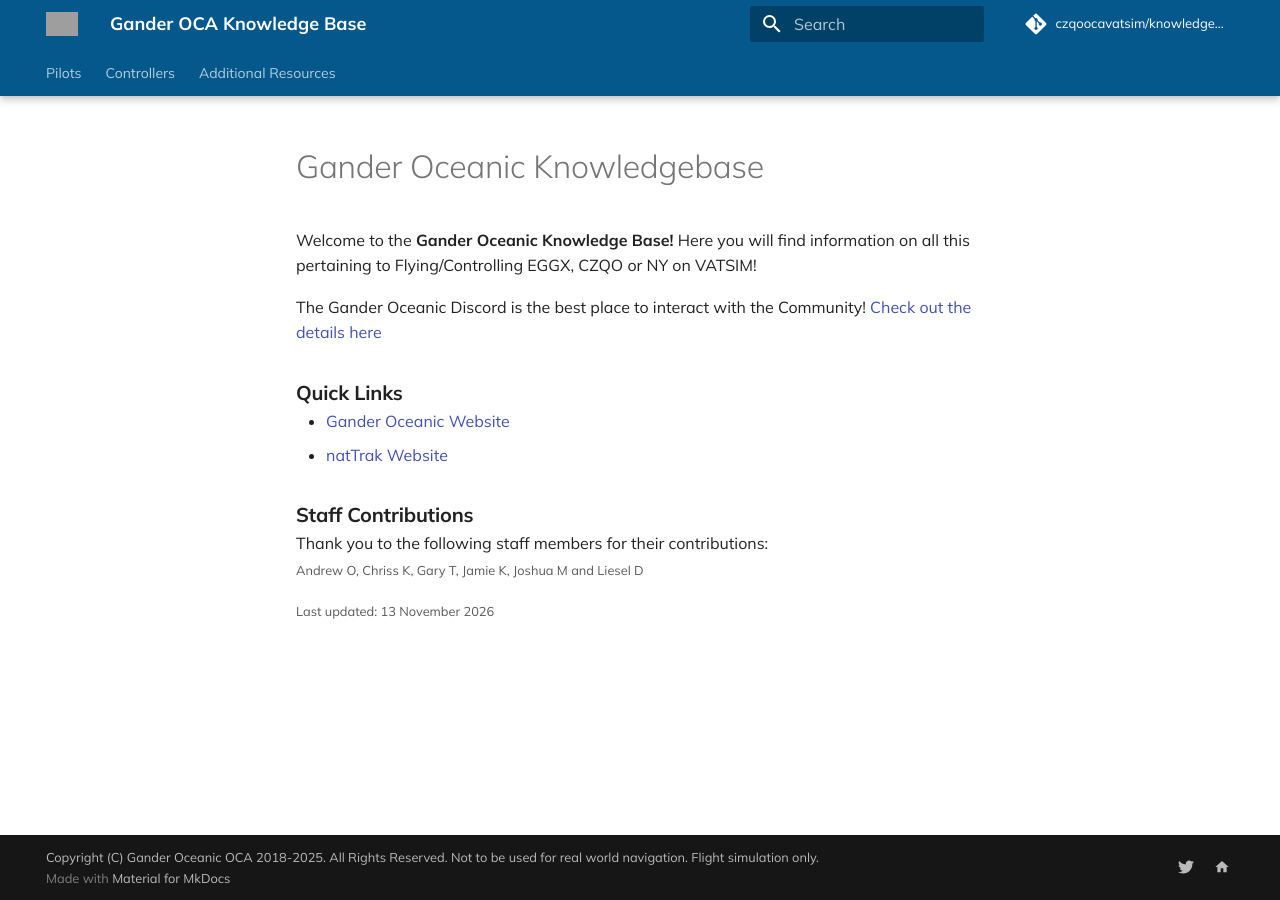
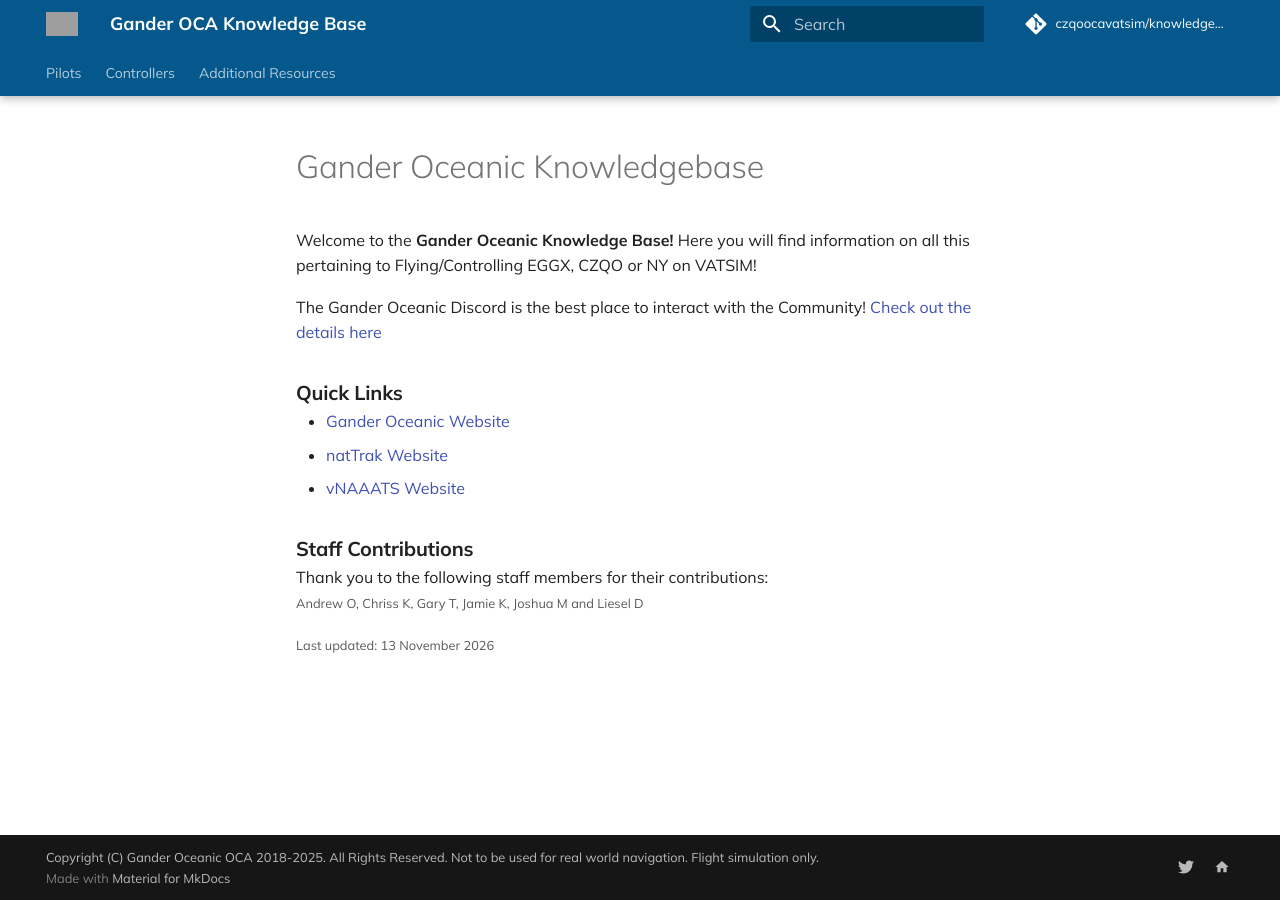
Before and after one commit to czqoocavatsim/knowledgebase, an MkDocs documentation site: the page built from docs/index.md, in a window 1280 px wide. Built offline with MkDocs 1.6.1 and Material for MkDocs 9.7.7, drawn with Linux system fonts in a browser that asks for light colours; comment, search, counter and statistics services are not loaded; the version menu is left out; grey boxes are pictures that could not be loaded.

Commit message:
Home: add vNAAATS to quick links
Co-Authored-By: Claude Sonnet 5.5 <noreply@anthropic.com>
Claude-Session: https://claude.ai/code/session_01NZAuo6efqTEfoszDjTawNz

```diff
--- a/docs/index.md
+++ b/docs/index.md
@@ -9,6 +9,7 @@ The Gander Oceanic Discord is the best place to interact with the Community! [Ch
 <h3 style="margin-bottom: -15px;"><b>Quick Links</b></h3>
 * [Gander Oceanic Website](https://ganderoceanic.ca)
 * [natTrak Website](https://nattrak.vatsim.net)
+* [vNAAATS Website](https://vnaaats.com)
 
 
 <h3 style="margin-bottom: -15px;"><b>Staff Contributions</b></h3>
```
